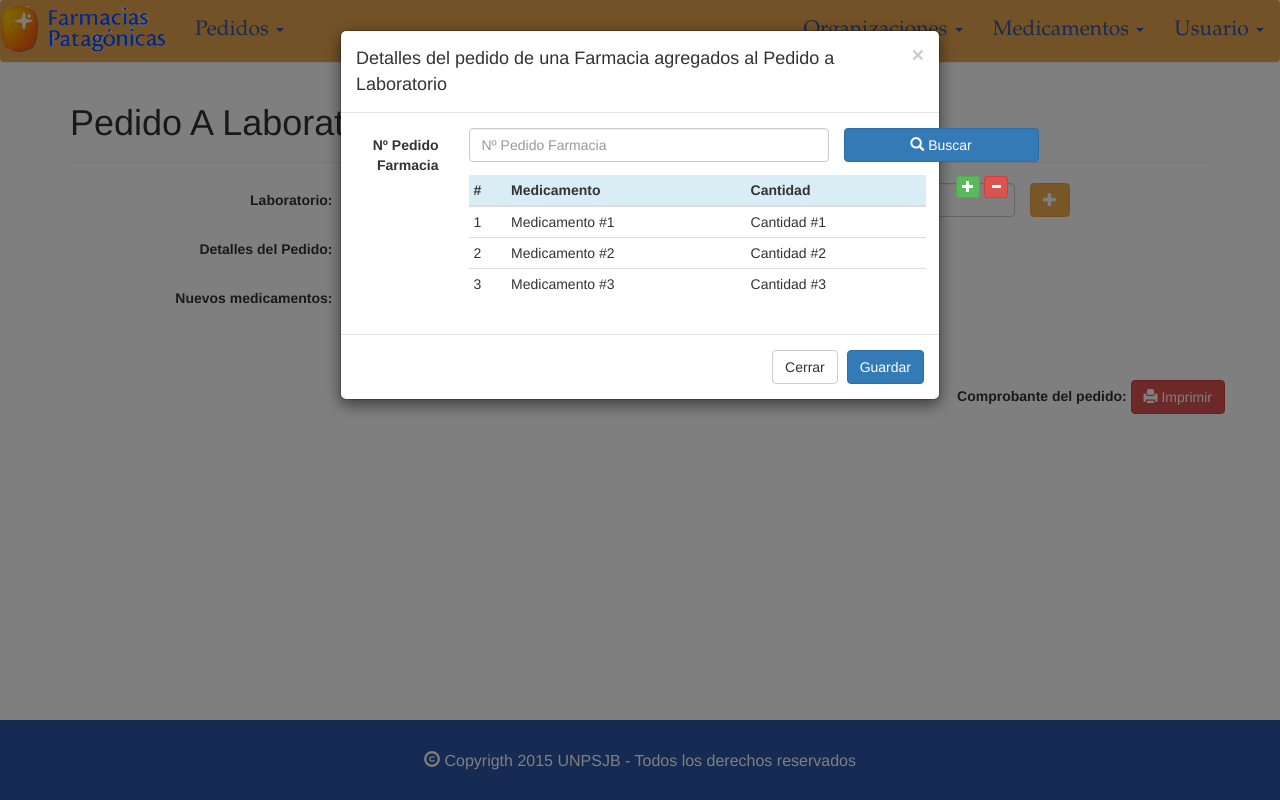
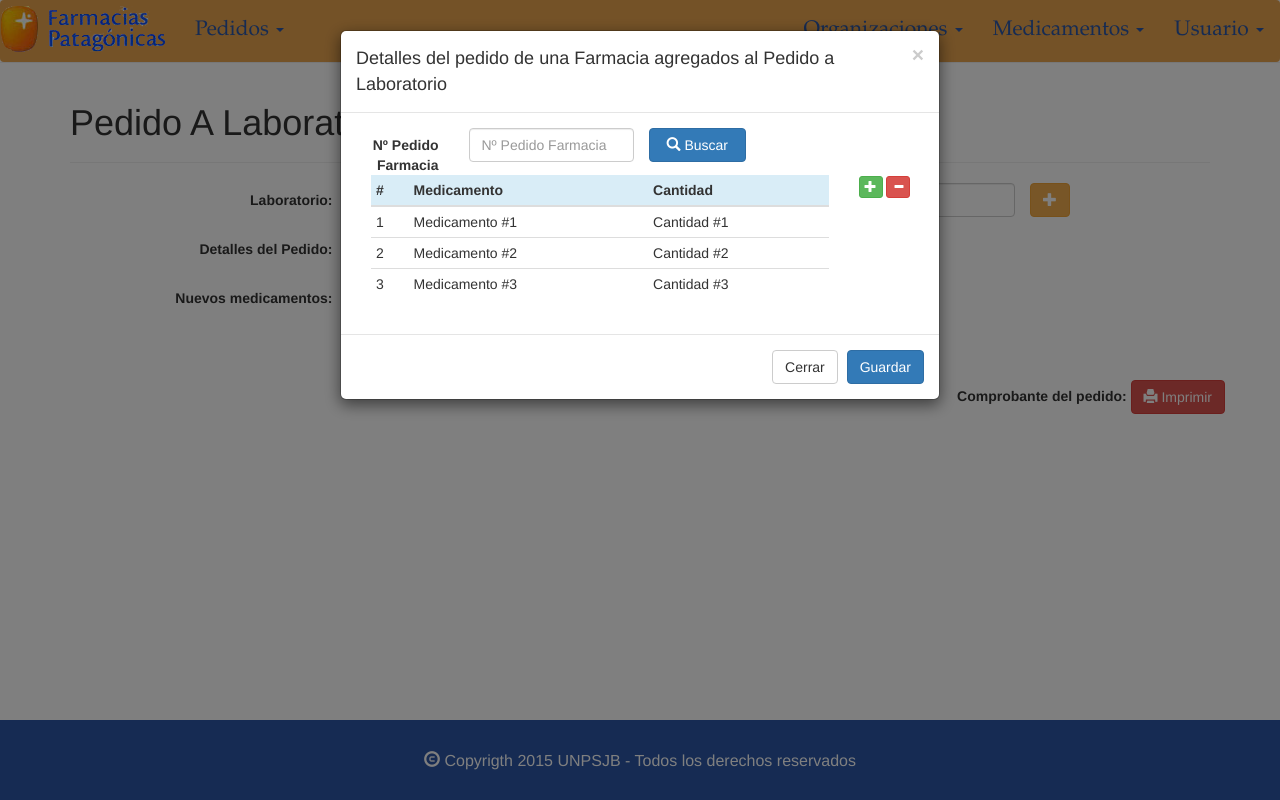
Before and after one commit to UNPSJB/farma, a Django app: page /pedidoLaboratorio/ in a window 1280 px wide, after a click on "Editar". Run offline with Django 3.2, Linux system fonts and the light colour scheme; some libraries are stand-ins or nearby versions.

Commit message:
ajustes a template de pedidos

```diff
--- a/templates/pedidoLaboratorio.html
+++ b/templates/pedidoLaboratorio.html
@@ -75,7 +75,7 @@
       <div class="modal-body">
         <div class="container">
         	<div class="row">
-				<div class="col-md-7">
+				<div class="col-xs-6 col-lg-6">
 					<table class="table table-hover table-condensed table-responsive">
 						<thead>
 							<tr class="info">
@@ -133,16 +133,16 @@
         	<div class="row">
         		<form class="form-horizontal">
         			<div class="group-form">
-        				<label class="control-label col-xs-1 col-sm-1" for="pedido-farmacia">Nº Pedido Farmacia</label>
-        				<div class="col-xs-7 col-sm-4">
+        				<label class="control-label col-xs-1 col-lg-1" for="pedido-farmacia">Nº Pedido Farmacia</label>
+        				<div class="col-xs-4 col-lg-2">
         					<input class="form-control" type="text" placeholder="Nº Pedido Farmacia">
         				</div>
-        				<button class="btn btn-primary col-xs-3 col-sm-2" type="button"><span class="glyphicon glyphicon-search"></span> Buscar</button>
+        				<button class="btn btn-primary col-xs-3 col-lg-1" type="button"><span class="glyphicon glyphicon-search"></span> Buscar</button>
         			</div>
         		</form>
         	</div>
         	<div class="row">
-				<div class="col-md-offset-1 col-md-5">
+				<div class="col-xs-5 col-lg-5">
 					<table class="table table-hover table-condensed table-responsive">
 						<thead>
 							<tr class="info">
@@ -171,7 +171,7 @@
 					</table>
 				</div>
 
-				<div class="col-md-1">
+				<div class="col-xs-1">
 					<button class="btn btn-success btn-xs" type="button" data-toggle="modal" data-target="#confirmar-detalle"><span class="glyphicon glyphicon-plus"></span></button>
 					<button class="btn btn-danger btn-xs" type="button"><span class="glyphicon glyphicon-minus"></span></button>
 				</div>
@@ -221,14 +221,14 @@
         <div class="container">
 			<form class="form-horizontal">
         		<div class="form-group">
-        			<label class="control-label col-md-2" for="medicamento">Medicamento: </label>
-        			<div class="col-md-5">
+        			<label class="control-label col-xs-2 col-lg-2" for="medicamento">Medicamento: </label>
+        			<div class="col-xs-5 col-lg-4">
         				<input type="text" class="form-control" placeholder="Código de Barras" autofocus required />
         			</div>
         		</div>
         		<div class="form-group">
-        			<label for="cantidad" class="control-label col-md-2">Cantidad: </label>
-        			<div class="col-md-5">
+        			<label for="cantidad" class="control-label col-xs-2 col-lg-2">Cantidad: </label>
+        			<div class="col-xs-5 col-lg-4">
         				<input type="text" class="form-control" placeholder="Cantidad" required />
         			</div>
         		</div>
```
Also changed, not shown: templates/pedidoDeClinica.html (+9 -9 lines), templates/pedidoDeFarmacia.html (+7 -7 lines), templates/recepcionPedidoLaboratorio.html (+9 -9 lines).
